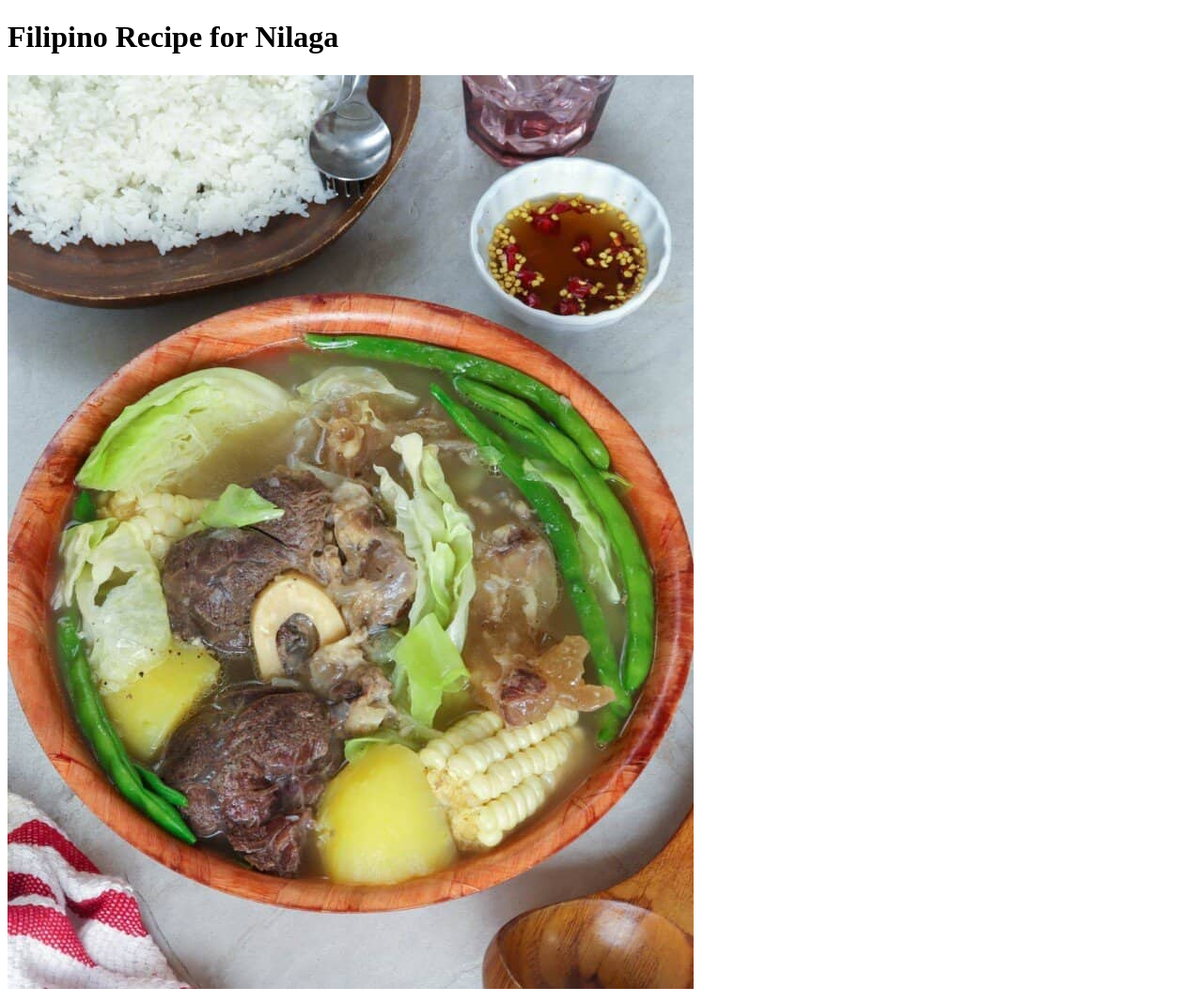
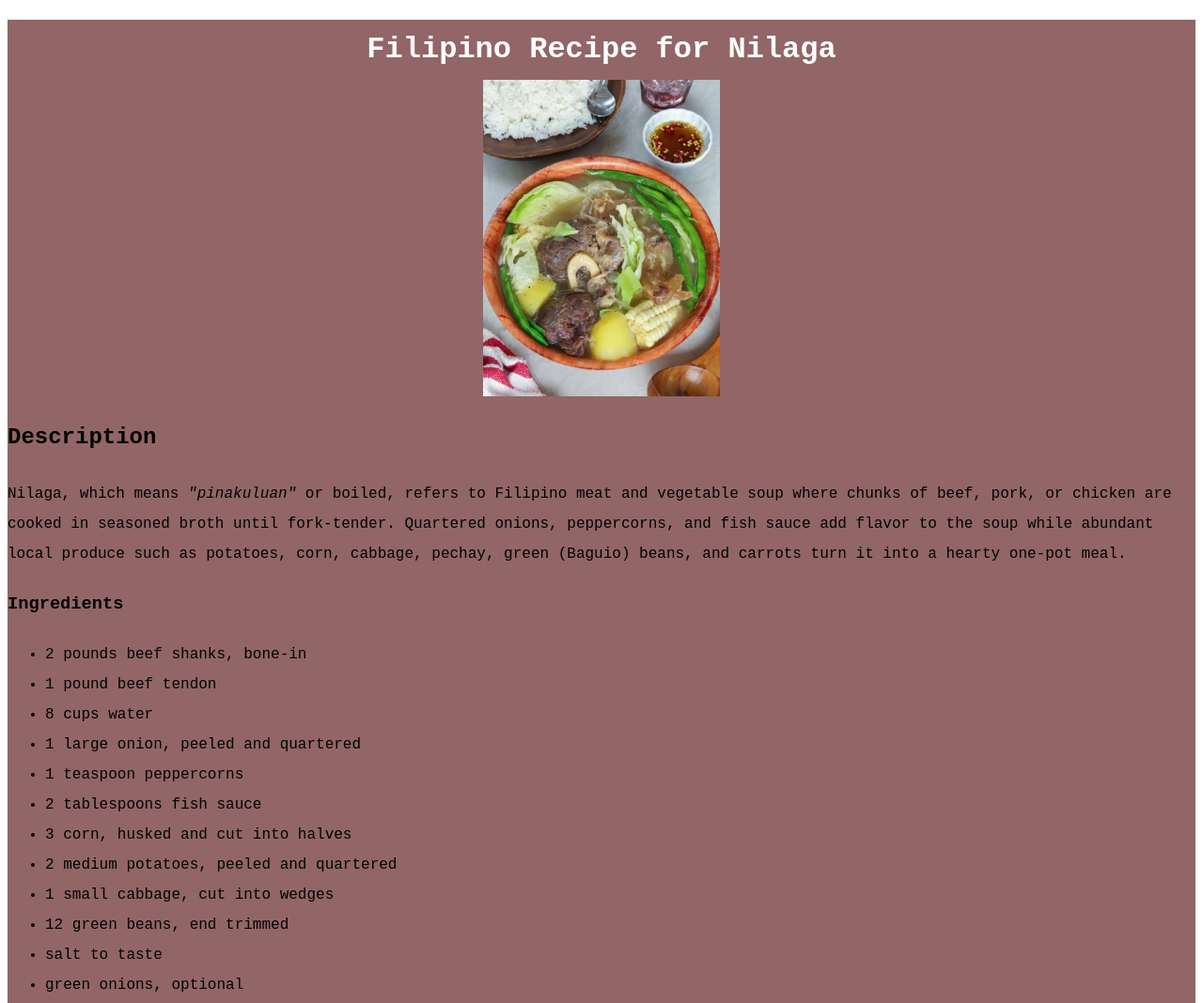
Before and after one commit to jayyxn/odin-recipes, a plain HTML site: page recipes/nilaga.html in a window 1280 px wide. Shown: the top 1068 px of the page at 94% size. Drawn offline with Linux system fonts and the light colour scheme.

Commit message:
Add recipes/karekare.css

```diff
--- a/recipes/karekare.css
+++ b/recipes/karekare.css
@@ -1,4 +1,4 @@
-body{
+  body{
     font-family:Arial, Helvetica, sans-serif;
   }
 
--- /dev/null
+++ b/recipes/nilaga.css
@@ -0,0 +1,18 @@
+body{
+    font-family: 'Courier New', Courier, monospace;
+    line-height: 2;
+  }
+h1 {
+    color: white;
+    text-align: center;
+    margin-bottom: auto;
+}
+.background {
+    background-color: rgb(146, 102, 102);
+}
+.img {
+    display: block;
+    margin-left: 40%;
+    margin-right: 50%;
+    width: 20%;
+}
--- a/recipes/nilaga.html
+++ b/recipes/nilaga.html
@@ -3,14 +3,14 @@
     <head>
         <meta charset="UTF-8">
         <title>Nilaga recipe</title>
+        <link rel="stylesheet" href="nilaga.css">
     </head>
     <body>
+        <div class="background" id="background">
         <H1> Filipino Recipe for Nilaga</H1>
-        <img src="../images/nilaga.jpg" alt="An image of Nilaga">
+        <img class="img" src="../images/nilaga.jpg" alt="An image of Nilaga">
         <h2> Description</h2>
-        <p>Nilaga, which means<em>"pinakuluan"</em> or boiled, refers to Filipino meat and vegetable soup where chunks of beef, pork,</p>
-        <p>or chicken are cooked in seasoned broth until fork-tender. Quartered onions, peppercorns, and fish sauce add flavor to the soup while abundant local </p>
-        <p>produce such as potatoes, corn, cabbage, pechay, green (Baguio) beans, and carrots turn it into a hearty one-pot meal.</p>
+        <p>Nilaga, which means <em>"pinakuluan"</em> or boiled, refers to Filipino meat and vegetable soup where chunks of beef, pork, or chicken are cooked in seasoned broth until fork-tender. Quartered onions, peppercorns, and fish sauce add flavor to the soup while abundant local produce such as potatoes, corn, cabbage, pechay, green (Baguio) beans, and carrots turn it into a hearty one-pot meal.</p>
         <h3>Ingredients</h3>
         <ul>
             <li> 2 pounds beef shanks, bone-in</li>
```
